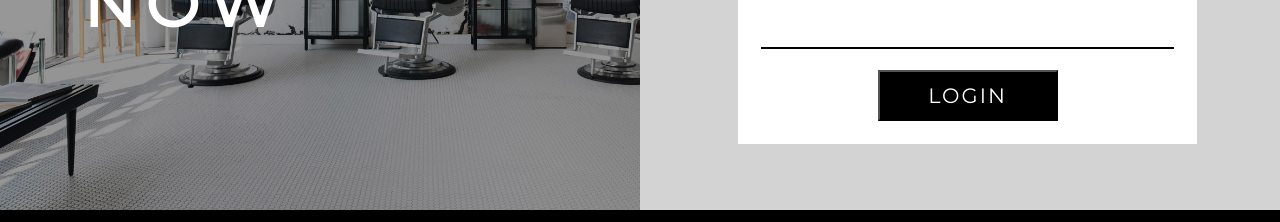
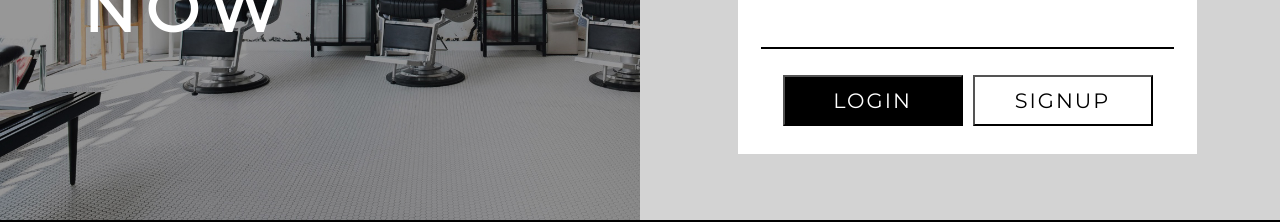
Before and after one commit to brichiang/StormWalkerco., a Vue app in the folder app/: page /login in a window 1280 px wide. Shown: the part 452-674 px from the top of the page. Built offline with nearby package versions, Linux system fonts and the light colour scheme.

Commit message:
Signup but added

```diff
--- a/app/src/App.vue
+++ b/app/src/App.vue
@@ -156,6 +156,16 @@ export default {
     color: #ffffff;
     background-color: #000000;
     padding: 2% 0 2% 0;
+    margin: 5px;
+  }
+  .form-buttom2 {
+    width: 180px;
+    font-size: 1.3em;
+    letter-spacing: 2px;
+    color: #000;
+    background-color: #fff;
+    padding: 2% 0 2% 0;
+    margin: 5px;
   }
 /* End Form Style */
 /* Appointment Style */
--- a/app/src/views/Login.vue
+++ b/app/src/views/Login.vue
@@ -24,6 +24,7 @@
             </form>
             <div class="buttom-box">
               <button class="form-buttom" @click="Login">LOGIN</button>
+              <button class="form-buttom2" @click="Signup">SIGNUP</button>
             </div>
           </div>
         </div>
@@ -44,6 +45,9 @@
             }
         },
         methods:{
+            Signup: function(){
+              window.location.href = "/user"
+            },
             Login: function(){
 
                 var fd = new FormData();
```
